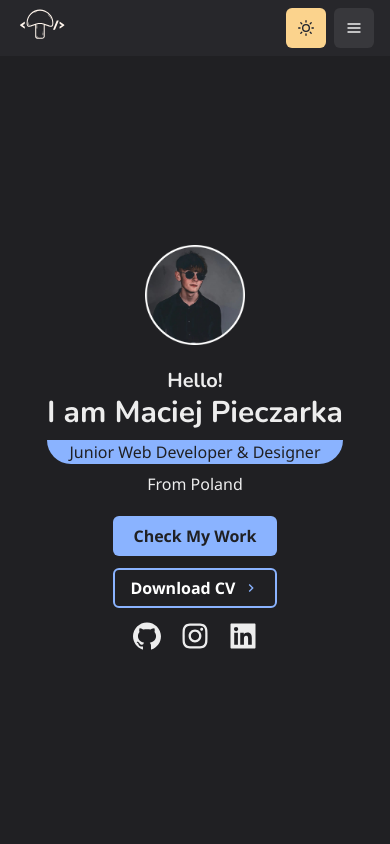
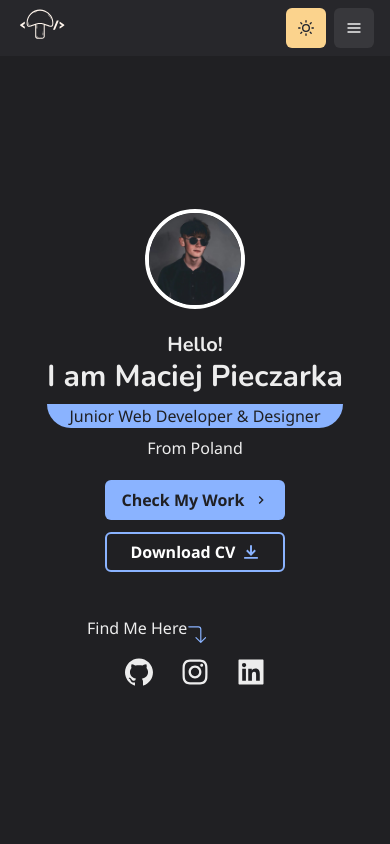
Before and after one commit to maciejpieczarka/nextjs-maciejpieczarka-homepage, a Next.js app: page / in a window 390 px wide. Shown: the top 844 px of the page. Built offline with nearby package versions, Linux system fonts and the light colour scheme.

Commit message:
Refactor social icons and Fix Menu Btn
Added 'Find Me here' text above social icons and fixed hamburger btn not changing error

```diff
--- a/components/Navbar.tsx
+++ b/components/Navbar.tsx
@@ -1,4 +1,3 @@
-import { useState } from 'react';
 import NextLink from 'next/link';
 import {
   Box,
@@ -45,8 +44,6 @@ interface INavbarProps {
 }
 
 const Navbar: React.FC<INavbarProps> = ({ path }) => {
-  const [isOpen, setIsOpen] = useState(false);
-
   return (
     <Box
       w="100%"
@@ -54,6 +51,8 @@ const Navbar: React.FC<INavbarProps> = ({ path }) => {
       bg={useColorModeValue('#F4E9DF', '#27272B')}
       position="fixed"
       top="0"
+      style={{ backdropFilter: 'blur(1em)' }}
+      zIndex={2}
     >
       <Container maxW="container.xl">
         <Flex justifyContent="space-between" alignItems="center">
@@ -80,12 +79,16 @@ const Navbar: React.FC<INavbarProps> = ({ path }) => {
             <ThemeToggleButton />
             <Box ml={2} display={{ base: 'inline-block', md: 'none' }}>
               <Menu>
+                {({ isOpen }) => (
+                  <>
+                    {' '}
                     <MenuButton
-                  onClick={() => setIsOpen(prev => !prev)}
                       as={IconButton}
                       aria-label="Menu-button"
                       colorScheme="gray"
-                  icon={isOpen ? <CloseIcon w={3} h={3} /> : <HamburgerIcon />}
+                      icon={
+                        isOpen ? <CloseIcon w={3} h={3} /> : <HamburgerIcon />
+                      }
                     />
                     <MenuList>
                       <NextLink href="/" passHref>
@@ -100,6 +103,8 @@ const Navbar: React.FC<INavbarProps> = ({ path }) => {
                         <MenuItem as={Link}>Works</MenuItem>
                       </NextLink>
                     </MenuList>
+                  </>
+                )}
               </Menu>
             </Box>
           </Box>
--- a/components/layouts/section.tsx
+++ b/components/layouts/section.tsx
@@ -9,7 +9,7 @@ import {
 import styled from '@emotion/styled';
 
 interface iSectionLayoutProps {
-  children: React.ReactElement;
+  children: React.ReactNode;
   heading: string;
 }
 
--- a/pages/index.tsx
+++ b/pages/index.tsx
@@ -7,14 +7,16 @@ import {
   useColorModeValue,
   Button,
   Image,
-  IconButton,
+  HStack,
 } from '@chakra-ui/react';
-import { ChevronRightIcon } from '@chakra-ui/icons';
+import { DownloadIcon, ChevronRightIcon } from '@chakra-ui/icons';
 import {
   AiOutlineGithub,
   AiOutlineInstagram,
   AiFillLinkedin,
 } from 'react-icons/ai';
+
+import { BsArrow90DegDown } from 'react-icons/bs';
 
 import Sectionlayout from '../components/layouts/section';
 import SocialIcon from '../components/SocialIcon';
@@ -27,7 +29,7 @@ const Home: NextPage = () => {
         direction="column"
         justify="center"
         align="center"
-        gap={2}
+        gap={{ base: 10, md: 20 }}
       >
         <Flex
           direction={{ base: 'column-reverse', md: 'row' }}
@@ -75,7 +77,7 @@ const Home: NextPage = () => {
                 color={useColorModeValue('textLight', 'textDark')}
                 variant="solid"
                 size="md"
-                // fontWeight="normal"
+                rightIcon={<ChevronRightIcon />}
               >
                 Check My Work
               </Button>
@@ -84,8 +86,7 @@ const Home: NextPage = () => {
                 borderWidth={2}
                 colorScheme={useColorModeValue('blueLight', 'blueDark')}
                 size="md"
-                // fontWeight="normal"
-                rightIcon={<ChevronRightIcon />}
+                rightIcon={<DownloadIcon />}
               >
                 <Text color={useColorModeValue('textDark', 'textLight')}>
                   Download CV
@@ -95,12 +96,32 @@ const Home: NextPage = () => {
           </Box>
 
           <Image
-            src="/HeroImg.png"
+            borderWidth={{ base: '.3em', md: '1em' }}
+            borderStyle="solid"
+            borderColor="textLight"
+            borderRadius="100%"
+            src="/HeroImg.jpg"
             alt="Profile Picture"
             boxSize={{ base: 100, md: 300, lg: 500 }}
           />
         </Flex>
-        <Box display="flex" gap={2}>
+
+        <Flex direction="column" gap={2}>
+          <Flex justify="flex-start" position="relative" left="-8">
+            <Text display="inline-block" lineHeight="2em">
+              Find Me Here
+            </Text>
+            <BsArrow90DegDown
+              size="1.2em"
+              fill={useColorModeValue('#1363d2', '#8AB3FF')}
+              style={{
+                display: 'inline-block',
+                transform: 'scaleX(-1)',
+                alignSelf: 'flex-end',
+              }}
+            />
+          </Flex>
+          <HStack spacing={4}>
             <SocialIcon
               icon={<AiOutlineGithub />}
               ariaValue="Github Profile"
@@ -116,9 +137,10 @@ const Home: NextPage = () => {
               ariaValue="Github Profile"
               link="https://www.linkedin.com/in/maciej-pieczarka-2311821a4/"
             />
-        </Box>
+          </HStack>
         </Flex>
-      {/* <Sectionlayout heading="About">d</Sectionlayout> */}
+      </Flex>
+      <Sectionlayout heading="About">Coming Soon</Sectionlayout>
     </Box>
   );
 };
```
Also changed, not shown: pages/skills.tsx (added, +7 -0 lines), pages/works.tsx (+5 -3 lines), public/HeroImg.jpg (added), public/HeroImg.png (deleted). Lines whose indentation alone changed are shown as unchanged.
